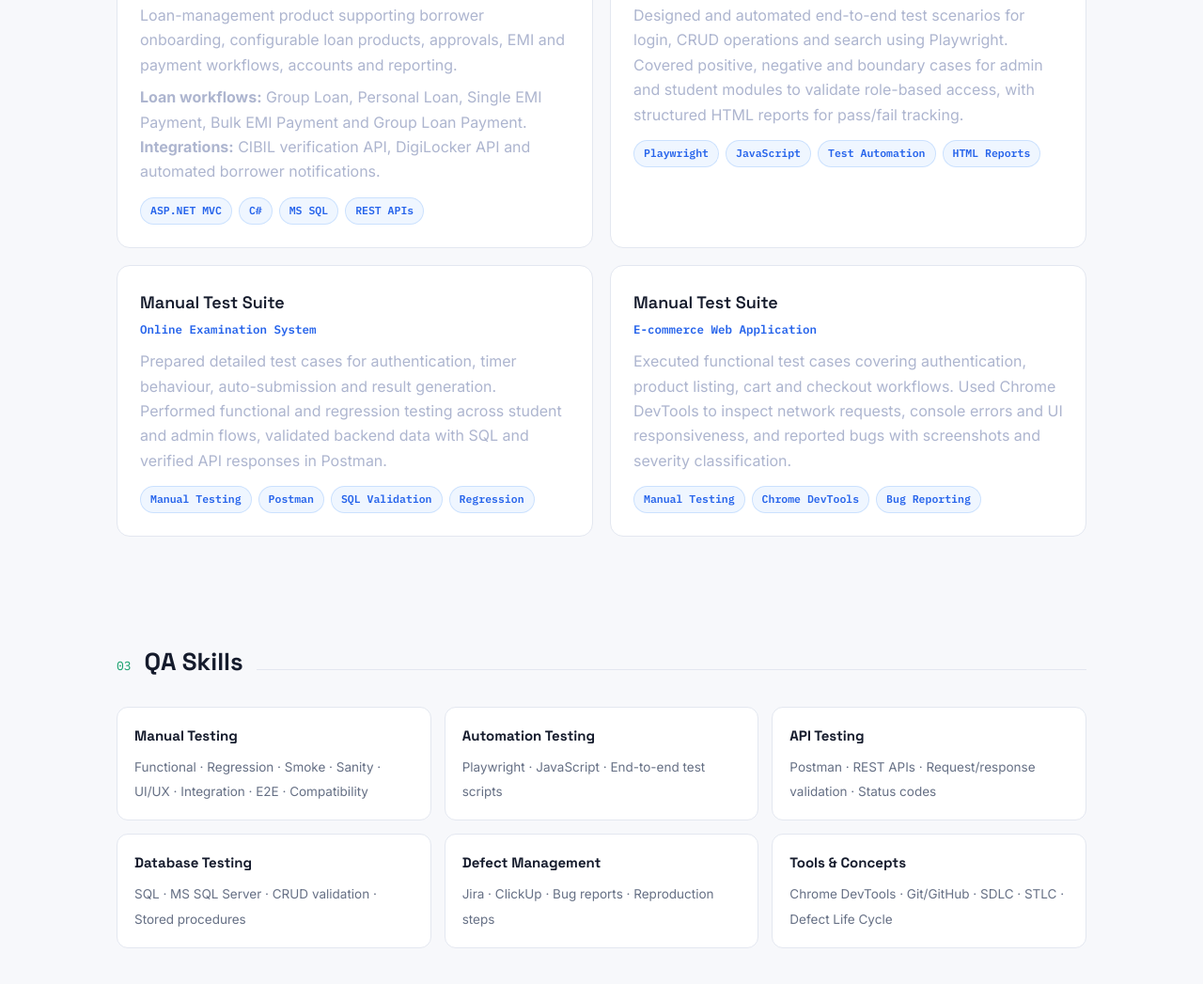
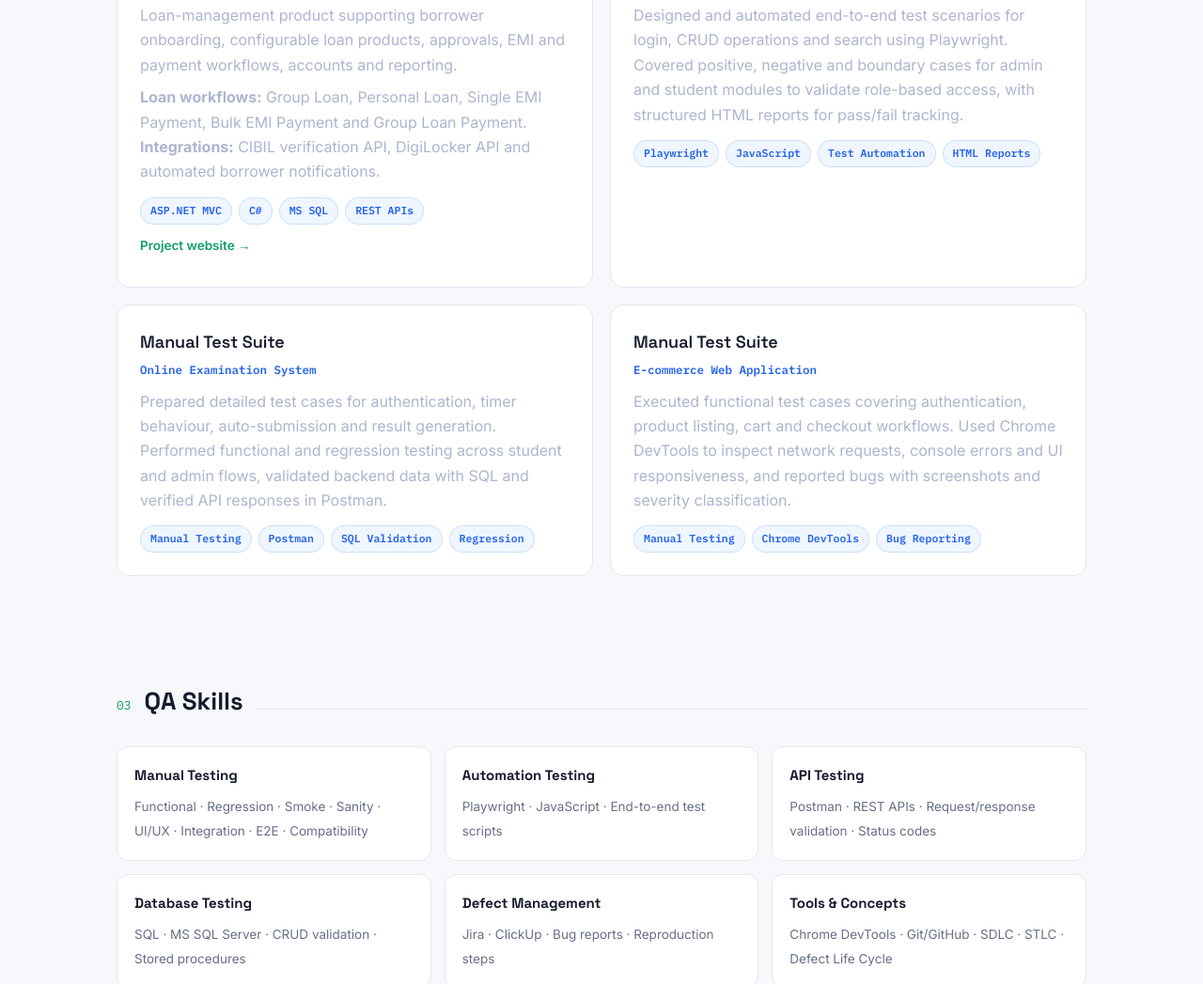
Before and after one commit to Debashis012/portfolio, a plain HTML site: page index.html in a window 1280 px wide. Shown: the part 1927-2974 px from the top of the page at 94% size. Drawn offline with Linux system fonts and the light colour scheme.

Commit message:
Add project website link to Loan Management System
Added a link to the project website for the Loan Management System.

```diff
--- a/index.html
+++ b/index.html
@@ -227,6 +227,7 @@ QA Verified
 <p>Loan-management product supporting borrower onboarding, configurable loan products, approvals, EMI and payment workflows, accounts and reporting.</p>
 <p><b>Loan workflows:</b> Group Loan, Personal Loan, Single EMI Payment, Bulk EMI Payment and Group Loan Payment. <b>Integrations:</b> CIBIL verification API, DigiLocker API and automated borrower notifications.</p>
 <div class="tags"><span class="tag">ASP.NET MVC</span><span class="tag">C#</span><span class="tag">MS SQL</span><span class="tag">REST APIs</span></div>
+<p><a class="link" href="https://kvl.gtfs.co.in/" target="_blank">Project website →</a></p>
 </div>
 
 <div class="card">
```
